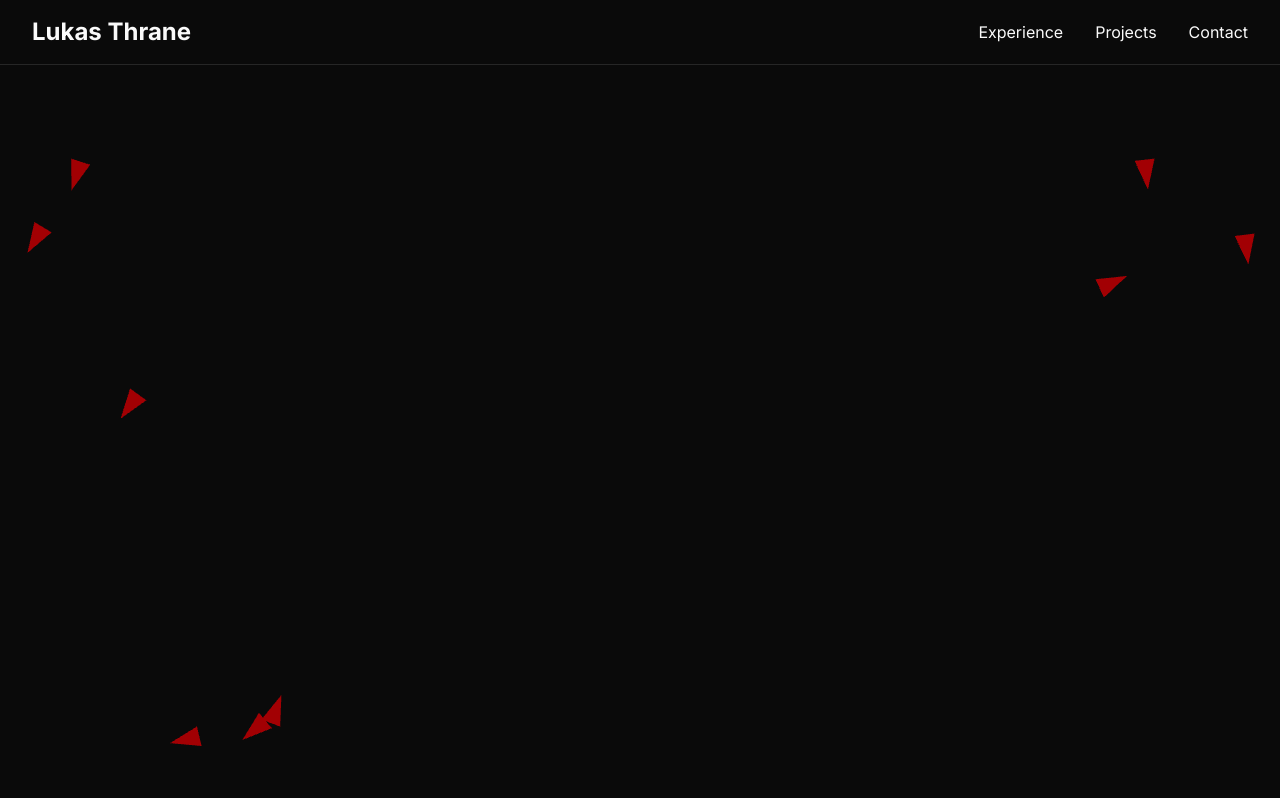
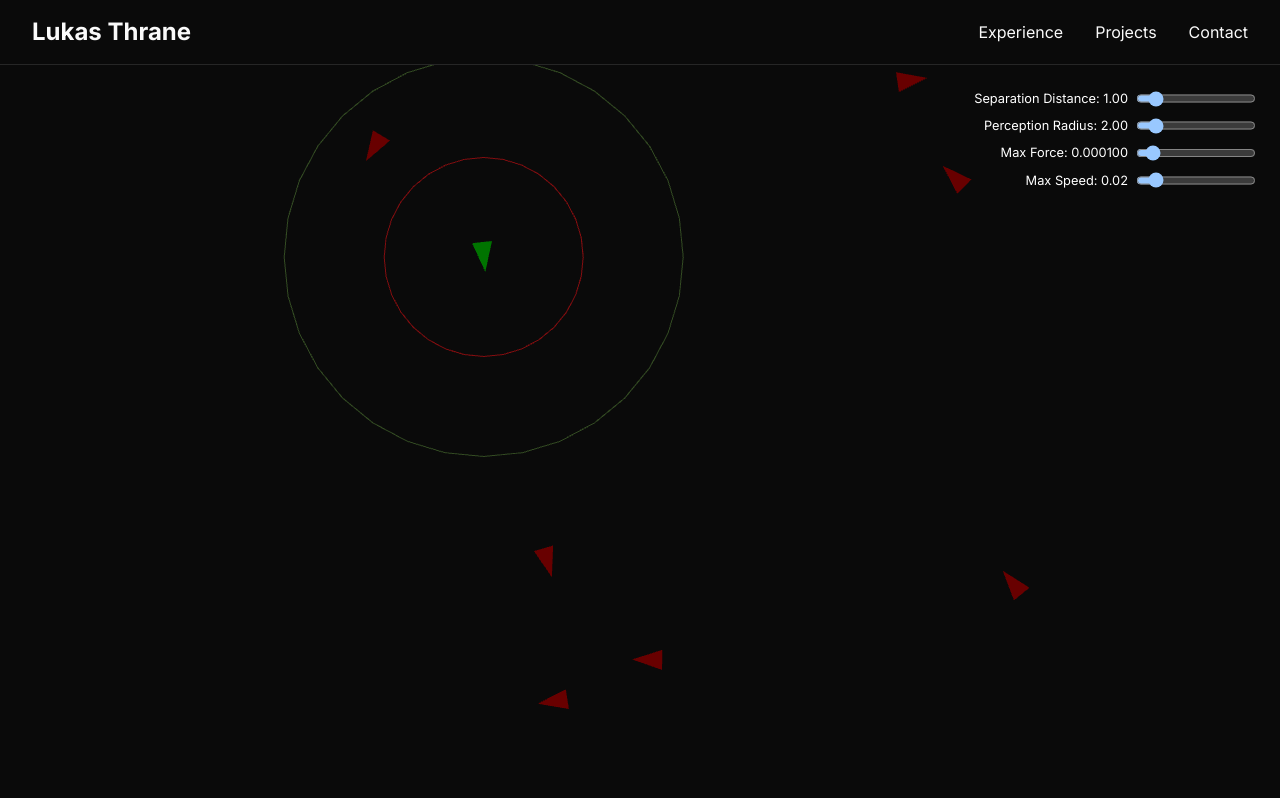
Before and after one commit to LukasThrane/Portfolio, a Next.js app in the folder portfolio/: page / in a window 1280 px wide. Shown: the top 798 px of the page. Built offline with nearby package versions, Linux system fonts and the light colour scheme.

Commit message:
boids with controls

```diff
--- a/portfolio/app/page.tsx
+++ b/portfolio/app/page.tsx
@@ -1,10 +1,11 @@
 import React from "react";
-import Boids from "@/components/threejs/boids";
+import BoidsWithControls from "@/components/threejs/BoidsWithControls"; // Import the component that has the sliders
 
 export default function Home() {
   return (
     <div className="relative flex flex-col md:flex-row min-h-screen w-full overflow-hidden">
-      <Boids />
+      {/* Include the boids with controls here */}
+      <BoidsWithControls />
     </div>
   );
 }
--- /dev/null
+++ b/portfolio/components/threejs/BoidsInCanvas.tsx
@@ -0,0 +1,57 @@
+"use client";
+import React, { useEffect, useState } from "react";
+import Boid from "./Boid";
+import { BoidData } from "./boidBehaviors";
+import * as THREE from "three";
+
+interface BoidsInCanvasProps {
+  separationDistance: number;
+  perceptionRadius: number;
+  maxForce: number;
+  maxSpeed: number;
+}
+
+export default function BoidsInCanvas({
+  separationDistance,
+  perceptionRadius,
+  maxForce,
+  maxSpeed,
+}: BoidsInCanvasProps) {
+  const [boidData, setBoidData] = useState<BoidData[]>([]);
+
+  // This effect only runs once to generate the initial positions and velocities
+  useEffect(() => {
+    const newBoidData: BoidData[] = [...Array(10)].map(() => {
+      const position = new THREE.Vector3(
+        Math.random() * 10 - 5,
+        Math.random() * 10 - 5,
+        0
+      );
+      const velocity = new THREE.Vector3(
+        Math.random() * 0.02 - 0.01,
+        Math.random() * 0.02 - 0.01,
+        0
+      );
+      return { position, velocity };
+    });
+    setBoidData(newBoidData);
+  }, []); // Empty dependency array ensures this only runs on the first render
+
+  return (
+    <>
+      {boidData.map((data, index) => (
+        <Boid
+          key={index}
+          initialPosition={data.position.toArray() as [number, number, number]}
+          initialVelocity={data.velocity.toArray() as [number, number, number]}
+          boidData={boidData}
+          separationDistance={separationDistance}
+          perceptionRadius={perceptionRadius}
+          maxForce={maxForce}
+          maxSpeed={maxSpeed}
+          isGreen={index === 0} // Make the first boid green
+        />
+      ))}
+    </>
+  );
+}
--- /dev/null
+++ b/portfolio/components/threejs/BoidsWithControls.tsx
@@ -0,0 +1,119 @@
+"use client";
+import React, { useState } from "react";
+import { Canvas } from "@react-three/fiber";
+import BoidsInCanvas from "./BoidsInCanvas"; // Ensure this imports your BoidsInCanvas component
+
+export default function BoidsWithControls() {
+  // State for behavior inputs
+  const [separationDistance, setSeparationDistance] = useState(1);
+  const [perceptionRadius, setPerceptionRadius] = useState(2);
+  const [maxForce, setMaxForce] = useState(0.0001);
+  const [maxSpeed, setMaxSpeed] = useState(0.02);
+
+  return (
+    <div className="w-full h-screen relative">
+      {/* Sliders for controlling the boid behaviors */}
+      <div
+        className="controls"
+        style={{
+          position: "absolute",
+          top: "1rem",
+          right: "1rem",
+          backgroundColor: "transparent",
+          display: "flex",
+          flexDirection: "column",
+          alignItems: "flex-end",
+          gap: "0.5rem",
+          padding: "0.5rem",
+          zIndex: 10, // Ensure the controls are on top of the canvas
+        }}
+      >
+        {/* Flex container for label and slider */}
+        <div style={{ display: "flex", alignItems: "center", gap: "0.5rem" }}>
+          <span style={{ color: "#fff", fontSize: "0.8rem" }}>
+            Separation Distance: {separationDistance.toFixed(2)}
+          </span>
+          <input
+            type="range"
+            min="0.5"
+            max="5"
+            step="0.1"
+            value={separationDistance}
+            onChange={(e) =>
+              setSeparationDistance(parseFloat(e.target.value))
+            }
+            style={{ width: "120px", height: "1.2rem" }} // Same height for the slider
+          />
+        </div>
+
+        <div style={{ display: "flex", alignItems: "center", gap: "0.5rem" }}>
+          <span style={{ color: "#fff", fontSize: "0.8rem" }}>
+            Perception Radius: {perceptionRadius.toFixed(2)}
+          </span>
+          <input
+            type="range"
+            min="1"
+            max="10"
+            step="0.1"
+            value={perceptionRadius}
+            onChange={(e) =>
+              setPerceptionRadius(parseFloat(e.target.value))
+            }
+            style={{ width: "120px", height: "1.2rem" }} // Same height for the slider
+          />
+        </div>
+
+        <div style={{ display: "flex", alignItems: "center", gap: "0.5rem" }}>
+          <span style={{ color: "#fff", fontSize: "0.8rem" }}>
+            Max Force: {maxForce.toFixed(6)}
+          </span>
+          <input
+            type="range"
+            min="0.00001"
+            max="0.001"
+            step="0.00001"
+            value={maxForce}
+            onChange={(e) => setMaxForce(parseFloat(e.target.value))}
+            style={{ width: "120px", height: "1.2rem" }} // Same height for the slider
+          />
+        </div>
+
+        <div style={{ display: "flex", alignItems: "center", gap: "0.5rem" }}>
+          <span style={{ color: "#fff", fontSize: "0.8rem" }}>
+            Max Speed: {maxSpeed.toFixed(2)}
+          </span>
+          <input
+            type="range"
+            min="0.01"
+            max="0.1"
+            step="0.01"
+            value={maxSpeed}
+            onChange={(e) => setMaxSpeed(parseFloat(e.target.value))}
+            style={{ width: "120px", height: "1.2rem" }} // Same height for the slider
+          />
+        </div>
+      </div>
+
+      {/* Boid Canvas */}
+      <div className="boid-canvas w-full h-screen">
+        <Canvas
+          orthographic
+          camera={{ position: [0, 0, 5], zoom: 100 }}
+          style={{ width: "100%", height: "100%" }}
+          onCreated={(state) => state.gl.setClearColor("transparent", 0)} // Set background to transparent
+        >
+          {/* Add ambient light */}
+          <ambientLight intensity={0.5} />
+
+          {/* Pass behavior values to the boid system */}
+          <BoidsInCanvas
+            separationDistance={separationDistance}
+            perceptionRadius={perceptionRadius}
+            maxForce={maxForce}
+            maxSpeed={maxSpeed}
+          />
+        </Canvas>
+      </div>
+    </div>
+  );
+}
--- a/portfolio/components/threejs/boid.tsx
+++ b/portfolio/components/threejs/boid.tsx
@@ -8,14 +8,26 @@ interface BoidProps {
   initialPosition: [number, number, number];
   initialVelocity: [number, number, number];
   boidData: BoidData[];
+  isGreen?: boolean;
+  separationDistance: number;
+  perceptionRadius: number;
+  maxForce: number;
+  maxSpeed: number;
 }
 
 export default function Boid({
   initialPosition,
   initialVelocity,
   boidData,
+  isGreen = false,
+  separationDistance,
+  perceptionRadius,
+  maxForce,
+  maxSpeed,
 }: BoidProps) {
   const boidRef = useRef<THREE.Mesh>(null);
+  const perceptionRef = useRef<THREE.Mesh>(null); // Ref for the perception radius
+  const separationRef = useRef<THREE.Mesh>(null); // Ref for the separation distance
   const [velocity] = useState<THREE.Vector3>(
     new THREE.Vector3(...initialVelocity),
   );
@@ -23,22 +35,32 @@ export default function Boid({
     new THREE.Vector3(),
   );
 
-  // Get viewport dimensions from useThree
   const { width, height } = useThree((state) => state.viewport);
-  const maxSpeed = 0.02; // Control max speed
-  const maxForce = 0.0001; // Control max force applied per frame
 
-  // Animate the boid
   useFrame(() => {
     if (boidRef.current) {
       const boid = { position: boidRef.current.position, velocity };
 
-      // Apply boid behaviors (separation, alignment, cohesion)
-      const separationForce = separation(boid, boidData, 2, maxForce);
-      const alignmentForce = alignment(boid, boidData, 2, maxForce, maxSpeed);
-      const cohesionForce = cohesion(boid, boidData, 2, maxForce);
+      const separationForce = separation(
+        boid,
+        boidData,
+        separationDistance,
+        maxForce,
+      );
+      const alignmentForce = alignment(
+        boid,
+        boidData,
+        perceptionRadius,
+        maxForce,
+        maxSpeed,
+      );
+      const cohesionForce = cohesion(
+        boid,
+        boidData,
+        perceptionRadius,
+        maxForce,
+      );
 
-      // Sum the forces to get total acceleration
       const totalAcceleration = new THREE.Vector3();
       totalAcceleration
         .add(separationForce)
@@ -46,35 +68,60 @@ export default function Boid({
         .add(cohesionForce);
       setAcceleration(totalAcceleration);
 
-      // Update velocity by adding acceleration
       velocity.add(acceleration);
       velocity.clampLength(0, maxSpeed);
-
-      // Update position
       boidRef.current.position.add(velocity);
 
-      // Update the rotation based on velocity
       boidRef.current.rotation.z = Math.atan2(-velocity.x, velocity.y);
 
-      // Screen wrapping: Check if the boid has moved outside the bounds of the screen
       if (boidRef.current.position.x > width / 2) {
-        boidRef.current.position.x = -width / 2; // Move to the left
+        boidRef.current.position.x = -width / 2;
       } else if (boidRef.current.position.x < -width / 2) {
-        boidRef.current.position.x = width / 2; // Move to the right
+        boidRef.current.position.x = width / 2;
+      }
+      if (boidRef.current.position.y > height / 2) {
+        boidRef.current.position.y = -height / 2;
+      } else if (boidRef.current.position.y < -height / 2) {
+        boidRef.current.position.y = height / 2;
       }
 
-      if (boidRef.current.position.y > height / 2) {
-        boidRef.current.position.y = -height / 2; // Move to the bottom
-      } else if (boidRef.current.position.y < -height / 2) {
-        boidRef.current.position.y = height / 2; // Move to the top
+      // Update the position of the perception and separation radius helpers
+      if (perceptionRef.current) {
+        perceptionRef.current.position.copy(boidRef.current.position);
+      }
+      if (separationRef.current) {
+        separationRef.current.position.copy(boidRef.current.position);
       }
     }
   });
 
   return (
-    <mesh ref={boidRef} position={initialPosition}>
-      <coneGeometry args={[0.1, 0.3, 8]} />
-      <meshStandardMaterial color={0xff0000} />
-    </mesh>
+    <>
+      {/* Boid */}
+      <mesh ref={boidRef} position={initialPosition}>
+        <coneGeometry args={[0.1, 0.3, 8]} />
+        <meshStandardMaterial color={isGreen ? 0x00ff00 : 0xff0000} />
+      </mesh>
+
+      {/* Perception radius (green circle around the boid for alignment/cohesion) */}
+      {isGreen && (
+        <mesh ref={perceptionRef}>
+          <ringGeometry
+            args={[perceptionRadius - 0.01, perceptionRadius, 32]} // Perception radius for alignment/cohesion
+          />
+          <meshBasicMaterial color={0x00ff00} opacity={0.3} transparent />
+        </mesh>
+      )}
+
+      {/* Separation distance (red circle around the boid for separation) */}
+      {isGreen && (
+        <mesh ref={separationRef}>
+          <ringGeometry
+            args={[separationDistance - 0.01, separationDistance, 32]} // Separation distance circle
+          />
+          <meshBasicMaterial color={0xff0000} opacity={0.5} transparent />
+        </mesh>
+      )}
+    </>
   );
 }
--- a/portfolio/components/threejs/boids.tsx
+++ /dev/null
@@ -1,73 +0,0 @@
-"use client";
-import React, { useState, useEffect } from "react";
-import { Canvas, useThree } from "@react-three/fiber";
-import Boid from "./boid";
-import * as THREE from "three";
-import { BoidData } from "./boidBehaviors";
-
-// Helper component to render boids inside the canvas
-function BoidsInCanvas() {
-  const { width, height } = useThree((state) => state.viewport);
-
-  // Store boid positions and velocities in state so they aren't reset on re-render
-  const [boidData, setBoidData] = useState<BoidData[]>([]);
-
-  useEffect(() => {
-    // Function to generate random boid positions and velocities based on the viewport size
-    const generateBoidData = () => {
-      const speed = 0.02;
-
-      const data = Array.from({ length: 10 }).map(() => {
-        const x = Math.random() * width - width / 2;
-        const y = Math.random() * height - height / 2;
-        const position = new THREE.Vector3(x, y, 0);
-
-        // Generate a random angle between 0 and 2 * Math.PI (full circle)
-        const angle = Math.random() * 2 * Math.PI;
-
-        // Calculate velocity components based on the random angle
-        const velocityX = speed * Math.cos(angle);
-        const velocityY = speed * Math.sin(angle);
-        const velocity = new THREE.Vector3(velocityX, velocityY, 0);
-
-        return { position, velocity };
-      });
-      setBoidData(data);
-    };
-
-    // Only generate data on the first render
-    if (boidData.length === 0) {
-      generateBoidData();
-    }
-  }, [width, height]);
-
-  return (
-    <>
-      {boidData.map((data, index) => (
-        <Boid
-          key={index}
-          initialPosition={data.position.toArray() as [number, number, number]}
-          initialVelocity={data.velocity.toArray() as [number, number, number]}
-          boidData={boidData}
-        />
-      ))}
-    </>
-  );
-}
-
-export default function Boids() {
-  return (
-    <div className="w-full h-screen overflow-hidden">
-      <Canvas
-        orthographic
-        camera={{ position: [0, 0, 5], zoom: 100 }}
-        style={{ width: "100%", height: "100%" }}
-      >
-        {/* Add ambient light */}
-        <ambientLight />
-        {/* Render Boids inside the canvas */}
-        <BoidsInCanvas />
-      </Canvas>
-    </div>
-  );
-}
```
